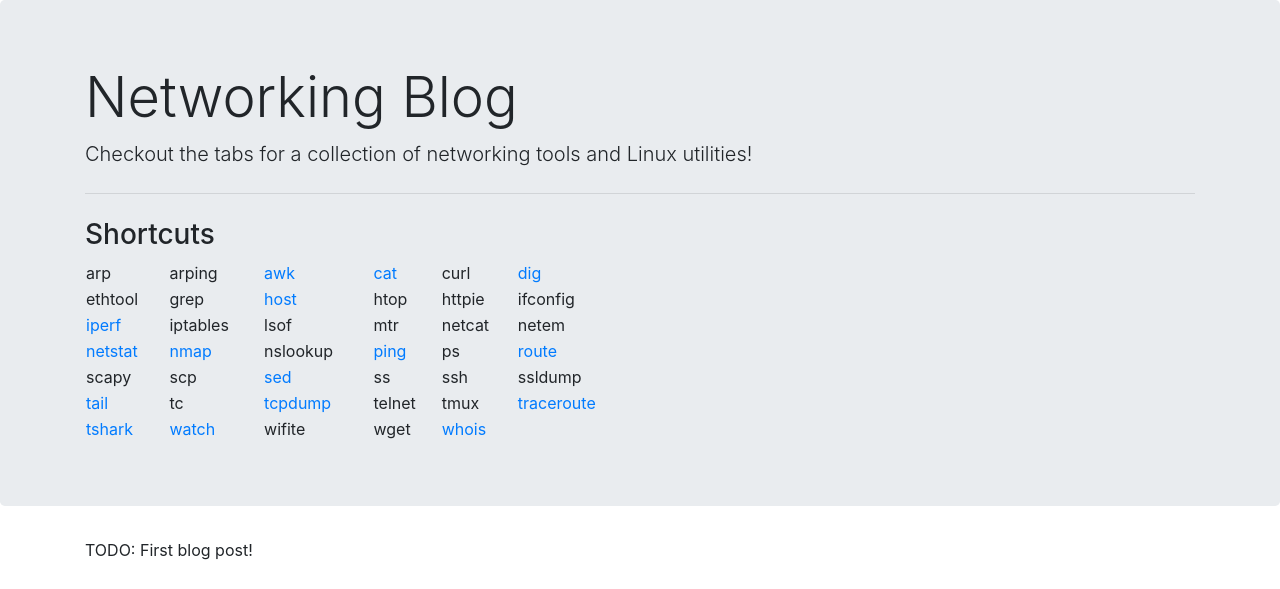
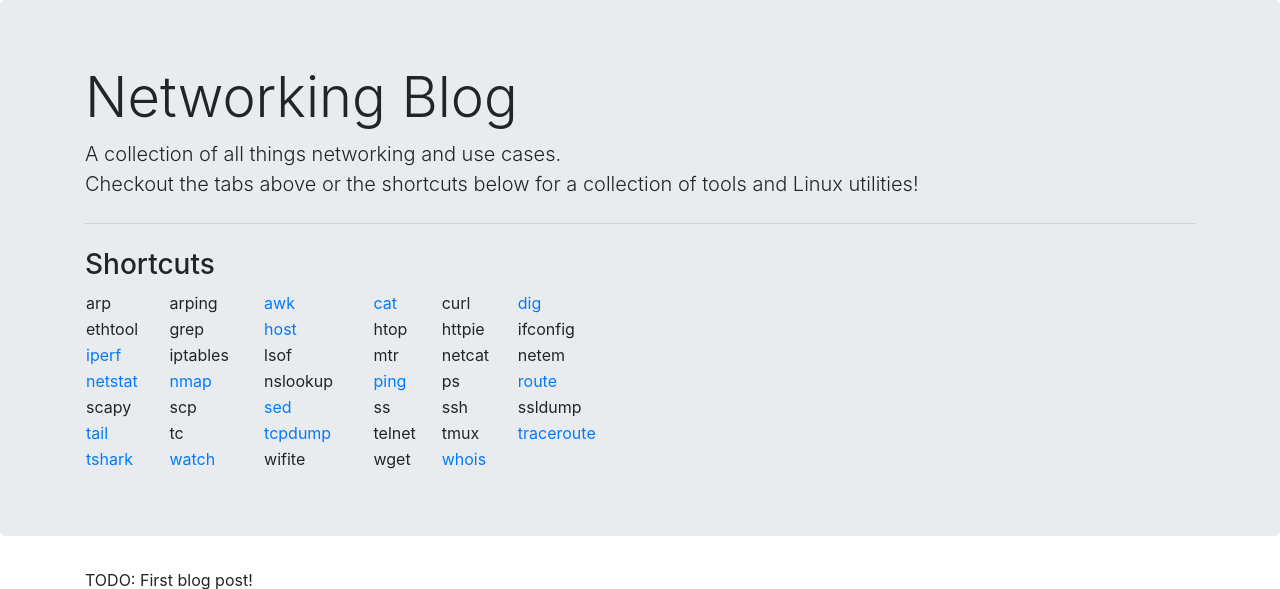
Before and after one commit to thiteixeira/network_blog, a Flask app: page / in a window 1280 px wide. Shown: the part 66-655 px from the top of the page. Run offline with Flask 2, Linux system fonts and the light colour scheme; some libraries are stand-ins or nearby versions.

Commit message:
updated index.html

```diff
--- a/templates/index.html
+++ b/templates/index.html
@@ -5,7 +5,9 @@
 {% endblock %}
 
 {% block jumbo %}
-    <p class="lead">Checkout the tabs for a collection of networking tools and Linux utilities!</p>
+    <p class="lead">A collection of all things networking and use cases.<br>
+        Checkout the tabs above or the shortcuts below for a collection of
+        tools and Linux utilities!</p>
     <hr class="my-4">
     <h3>Shortcuts</h3>
     <table style="width:50%">
```
